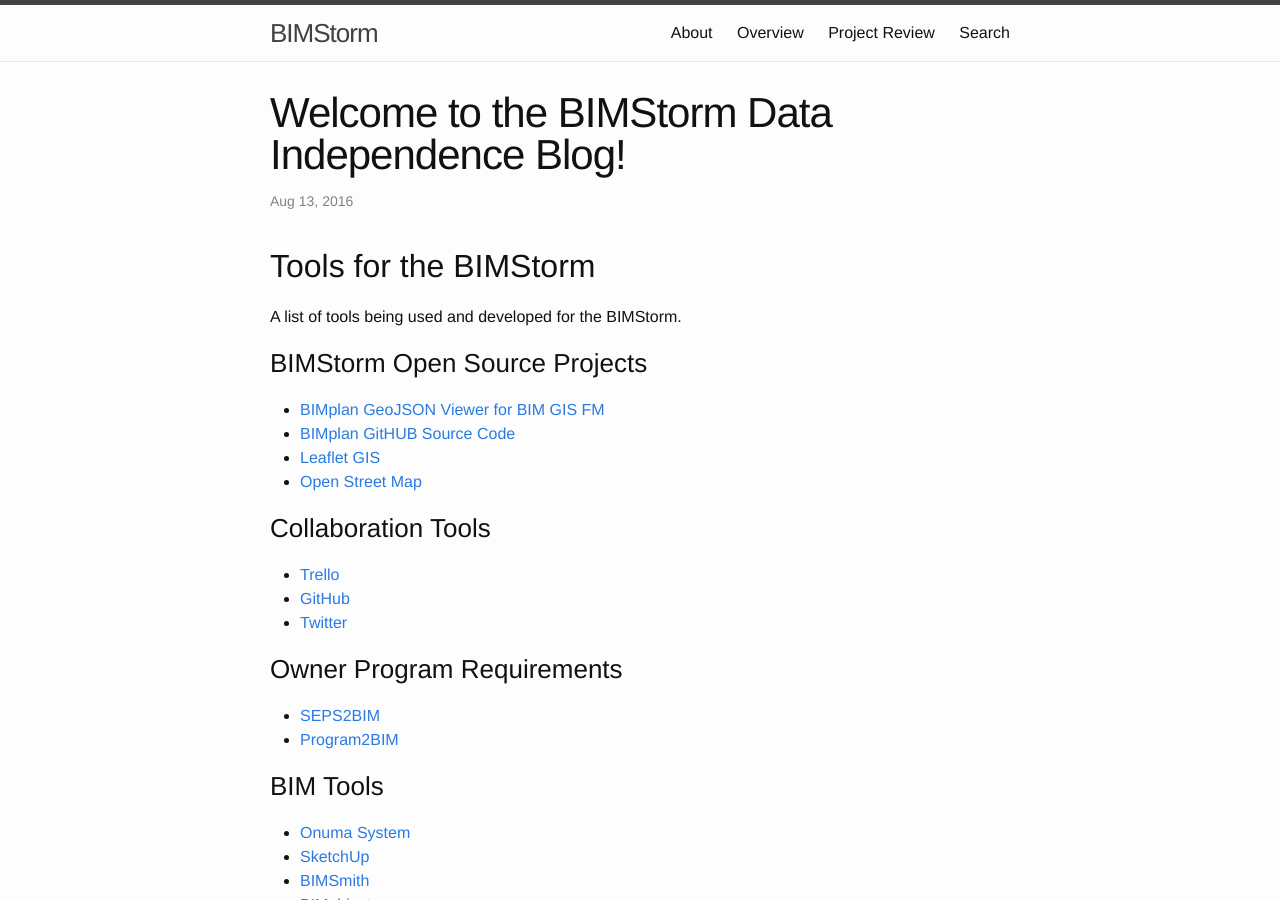
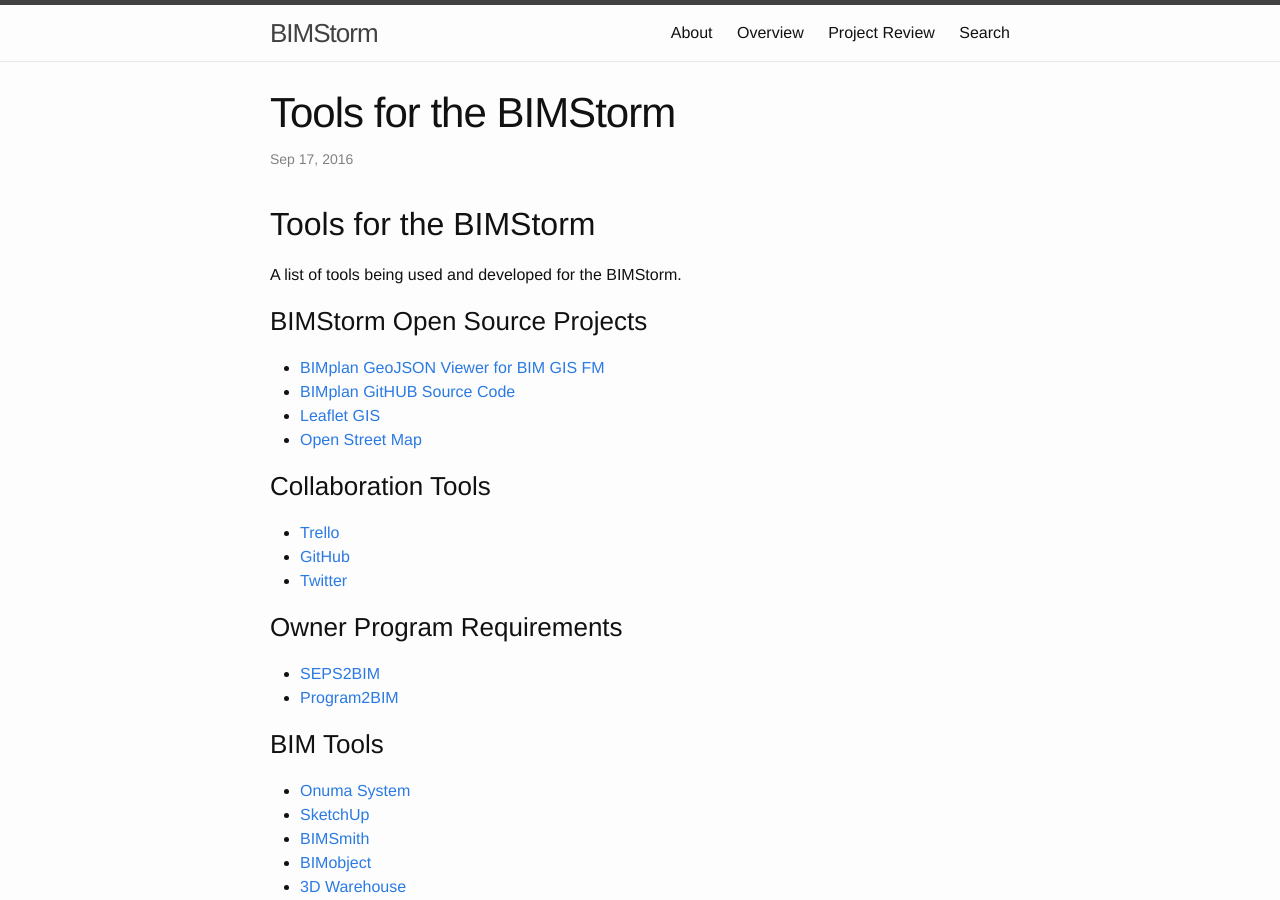
Before and after one commit to buildingSMARTalliance/BIMStorm, a Jekyll site: the page built from _posts/2016-09-16-Tools.markdown, in a window 1280 px wide and 900 px high. Built offline with Jekyll 4.4.1, drawn with Linux system fonts in a browser that asks for light colours.

Commit message:
Update 2016-09-16-Tools.markdown

```diff
--- a/_posts/2016-09-16-Tools.markdown
+++ b/_posts/2016-09-16-Tools.markdown
@@ -1,7 +1,7 @@
 ---
 layout: post
-title:  "Welcome to the BIMStorm Data Independence Blog!"
-date:   2016-08-12 14:03:45 -1000
+title:  "Tools for the BIMStorm"
+date:   2016-09-16 14:03:45 -1000
 categories: BIMStorm
 
 ---
```
